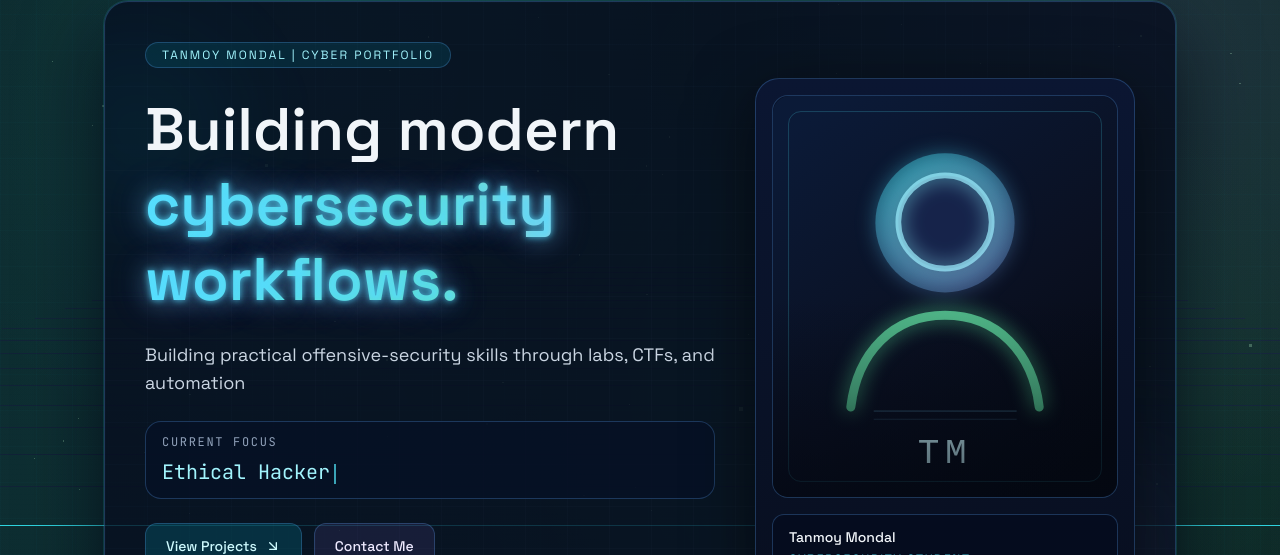
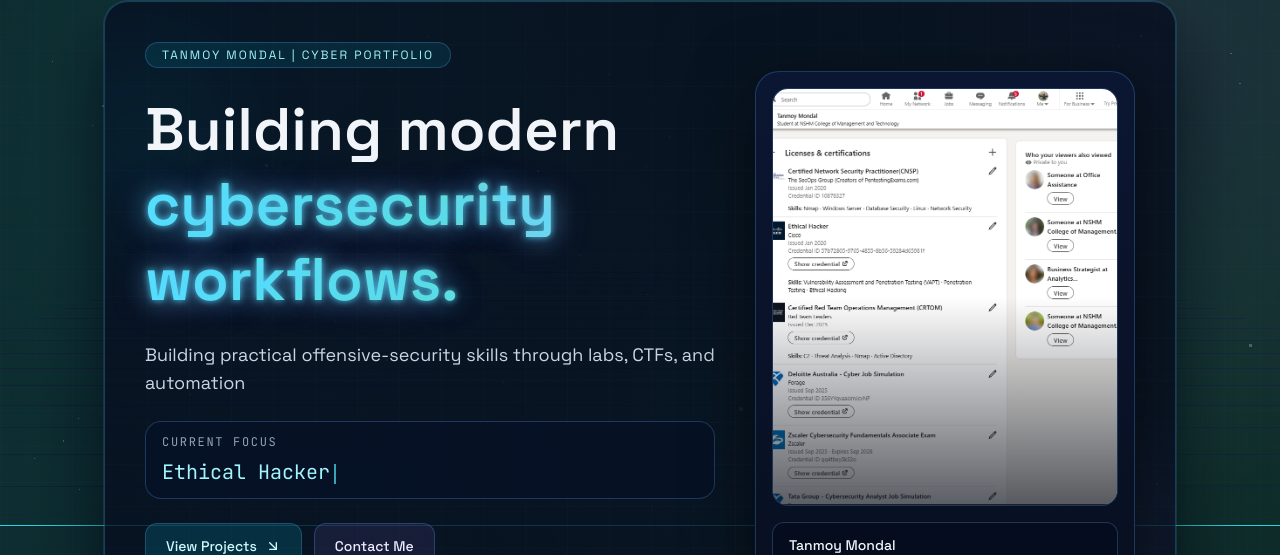
Before and after one commit to SYCO7/PORTFOLIO_SYCO, a Next.js app: page / in a window 1280 px wide. Shown: the part 111-666 px from the top of the page. Built offline with nearby package versions, Linux system fonts and the light colour scheme; no server answers.

Commit message:
Add Tanmoy profile photo to hero section

```diff
--- a/app/components/Hero.tsx
+++ b/app/components/Hero.tsx
@@ -188,12 +188,12 @@ export default function Hero() {
         >
           <div className="relative overflow-hidden rounded-2xl border border-cyan-300/30 bg-black/20">
             <Image
-              src="/profile-photo.svg"
+              src="/profile-photo.png"
               alt="Portrait of Tanmoy Mondal"
               width={520}
               height={620}
               priority
-              className="h-auto w-full"
+              className="h-[26rem] w-full object-cover object-[58%_18%]"
             />
             <div className="pointer-events-none absolute inset-0 bg-linear-to-t from-[#030711]/65 via-transparent to-transparent" />
           </div>
```
Also changed, not shown: public/profile-photo.png (added).
